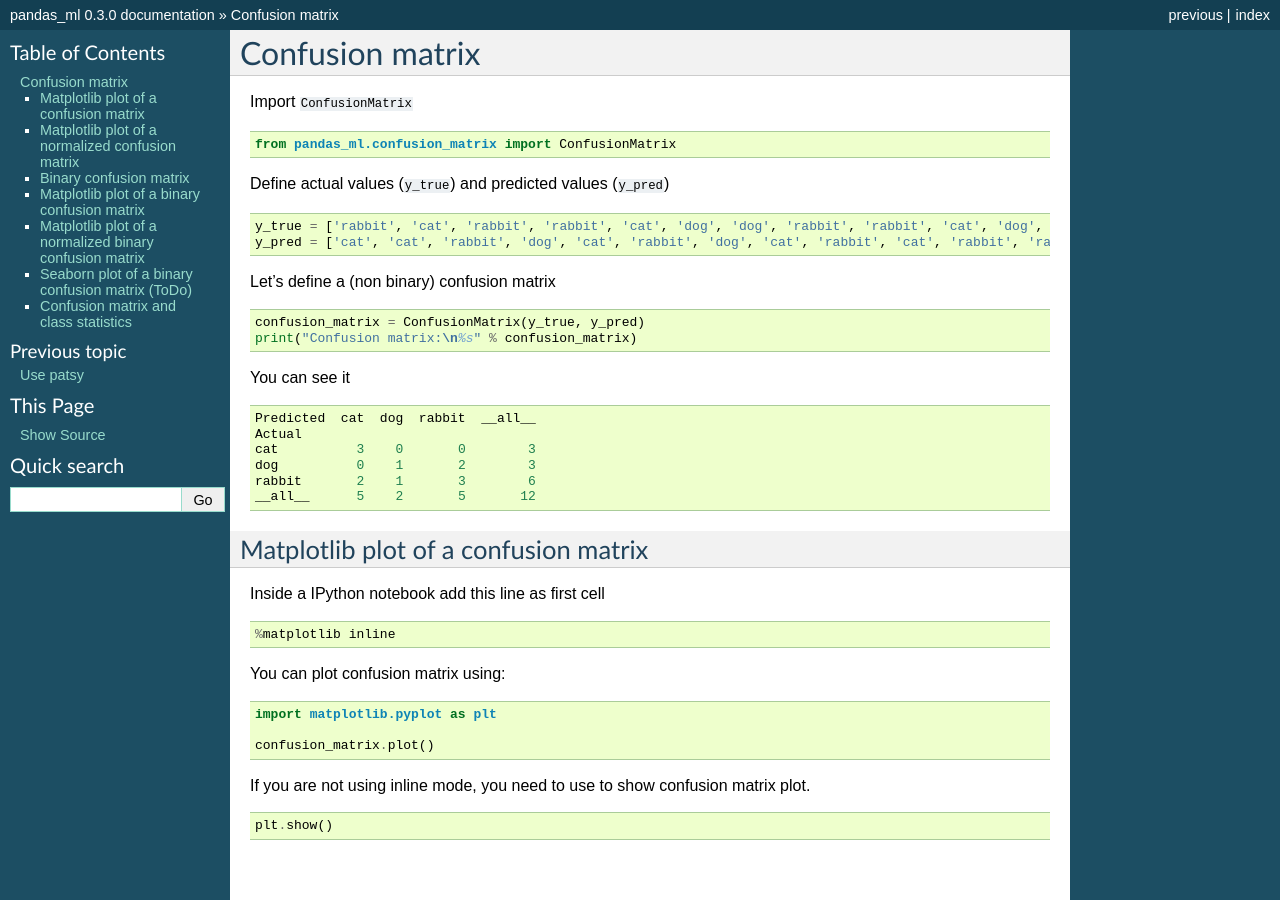
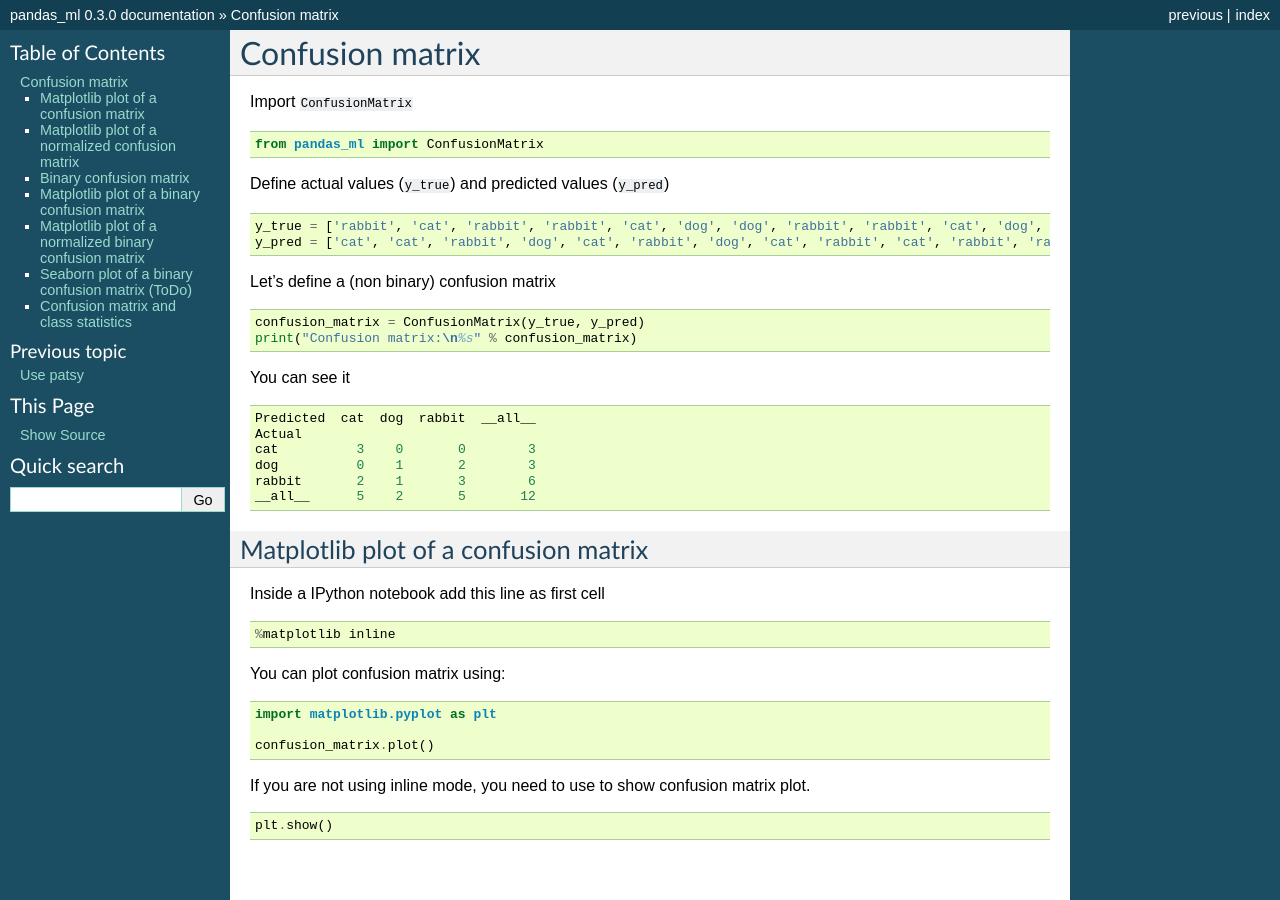
Before and after one commit to pandas-ml/pandas-ml, a Sphinx documentation site: the page built from doc/source/conf_mat.rst, in a window 1280 px wide and 900 px high. Built offline with Sphinx 7.4.7, drawn with Linux system fonts in a browser that asks for light colours; pages that are not in the unit, such as notebooks, are missing from menus; some of the changed text lies outside the part shown.

Commit message:
API: Add confusion matrix related to top namespace

```diff
--- a/doc/source/conf_mat.rst
+++ b/doc/source/conf_mat.rst
@@ -5,7 +5,7 @@ Import ``ConfusionMatrix``
 
 .. code-block:: python
 
-    from pandas_ml.confusion_matrix import ConfusionMatrix
+    from pandas_ml import ConfusionMatrix
 
 Define actual values (``y_true``) and predicted values (``y_pred``)
 
@@ -81,7 +81,7 @@ Import ``BinaryConfusionMatrix`` and ``Backend``
 
 .. code-block:: python
 
-    from pandas_ml.confusion_matrix import BinaryConfusionMatrix, Backend
+    from pandas_ml import BinaryConfusionMatrix, Backend
 
 Define actual values (``y_true``) and predicted values (``y_pred``)
 
--- a/pandas_ml/__init__.py
+++ b/pandas_ml/__init__.py
@@ -4,3 +4,7 @@ from pandas_ml.core import ModelFrame, ModelSeries       # noqa
 from pandas_ml.tools import info                         # noqa
 from pandas_ml.version import version as __version__     # noqa
 import pandas_ml.compat as compat                        # noqa
+
+from pandas_ml.confusion_matrix.utils import (TRUE_NAME_DEFAULT, PRED_NAME_DEFAULT, Backend)  # noqa
+from pandas_ml.confusion_matrix.cm import LabeledConfusionMatrix, ConfusionMatrix  # noqa
+from pandas_ml.confusion_matrix.bcm import BinaryConfusionMatrix  # noqa
```
Also changed, not shown: 1 other file.
